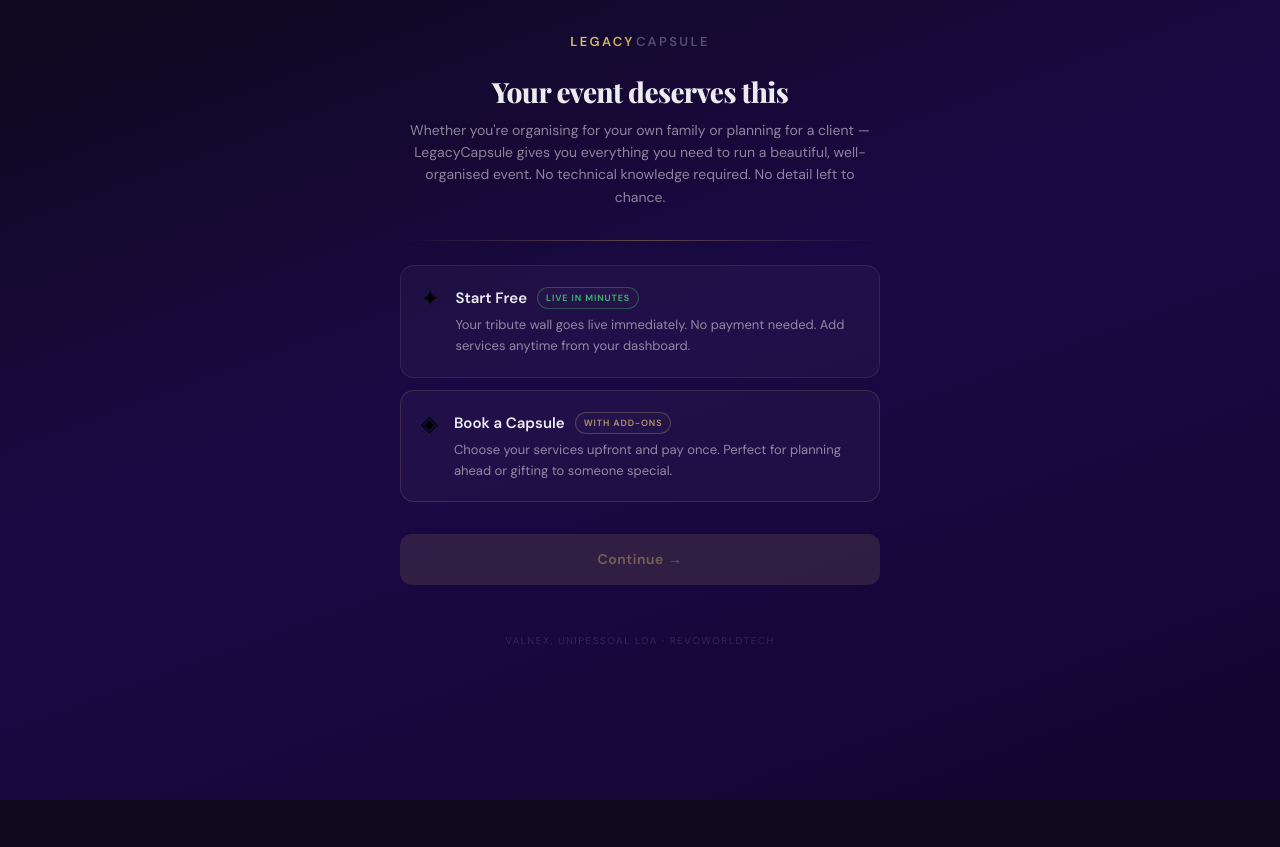
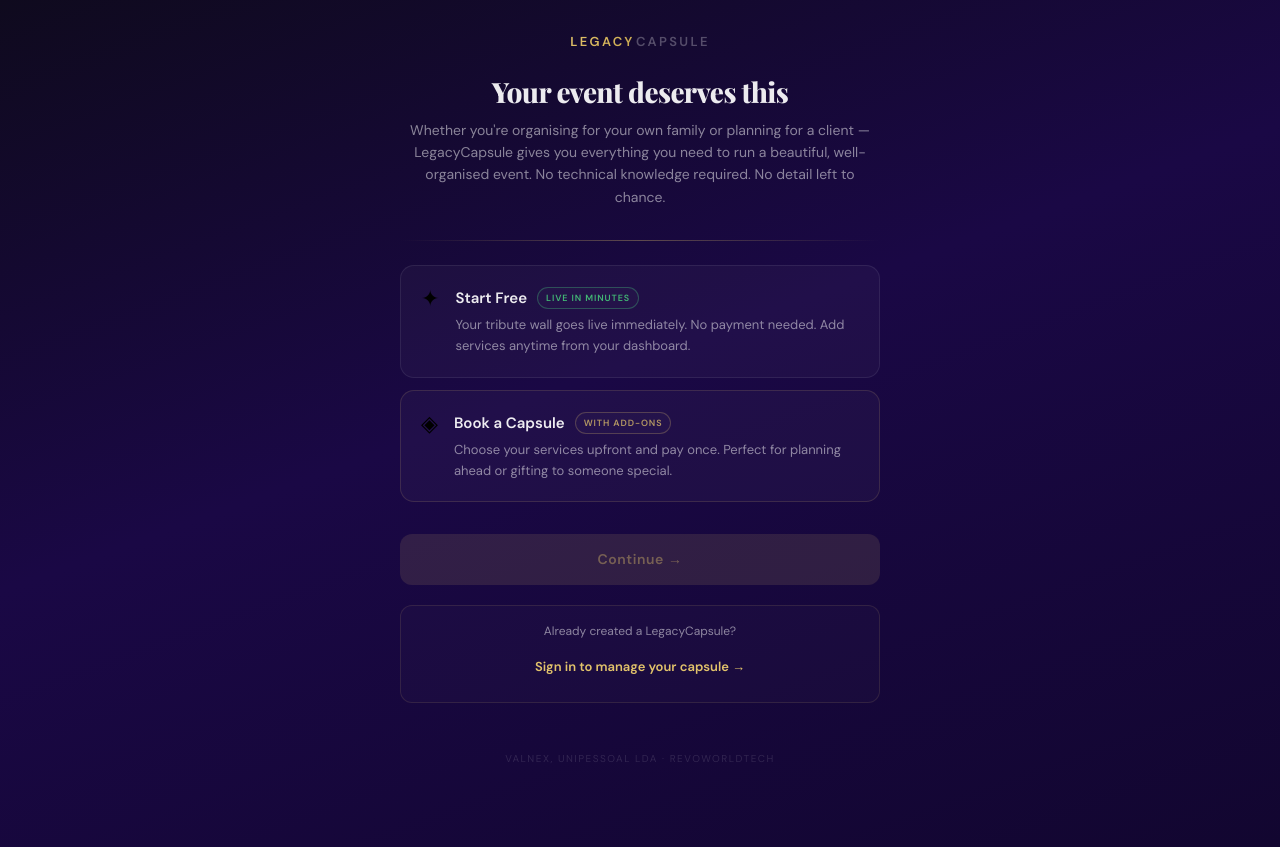
Before and after one commit to okajibulu/legacycapsule, a Next.js app: page /book in a window 1280 px wide. Before the commit the page ends 800 px from the top, so only its background shows below. Built offline with nearby package versions, Linux system fonts and the light colour scheme; a web font is replaced by a local one.

Commit message:
Add separate sign-in path for returning organisers

```diff
--- a/app/book/page.tsx
+++ b/app/book/page.tsx
@@ -565,6 +565,34 @@ function BookPage() {
           <PrimaryBtn onClick={() => { if (!path) return; setScreen(1) }} disabled={!path}>
             Continue →
           </PrimaryBtn>
+
+          {/* ── Returning organisers — keep sign-in separate from first-time setup ── */}
+          <div style={{
+            marginTop: '20px',
+            padding: '16px 18px',
+            borderRadius: '12px',
+            border: '1px solid rgba(226,195,107,0.12)',
+            background: 'rgba(255,255,255,0.02)',
+            textAlign: 'center',
+          }}>
+            <p style={{ fontSize: '12px', color: textSecondary, margin: '0 0 8px', lineHeight: 1.6 }}>
+              Already created a LegacyCapsule?
+            </p>
+            <Link
+              href="/signin"
+              style={{
+                display: 'inline-block',
+                color: gold,
+                fontSize: '13px',
+                fontWeight: 700,
+                textDecoration: 'none',
+                padding: '8px 12px',
+              }}
+            >
+              Sign in to manage your capsule →
+            </Link>
+          </div>
+
           <Footer />
         </div>
       </Shell>
```
